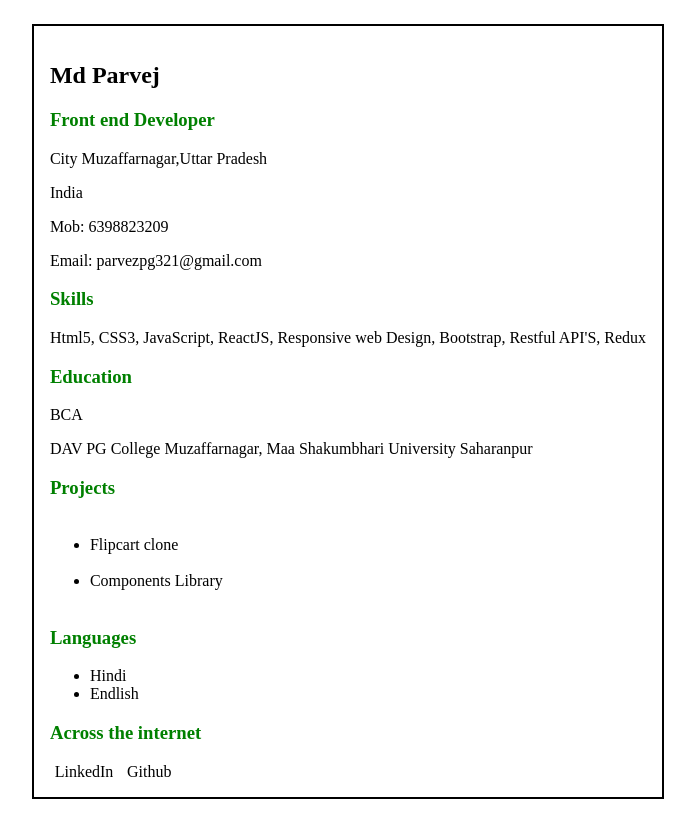
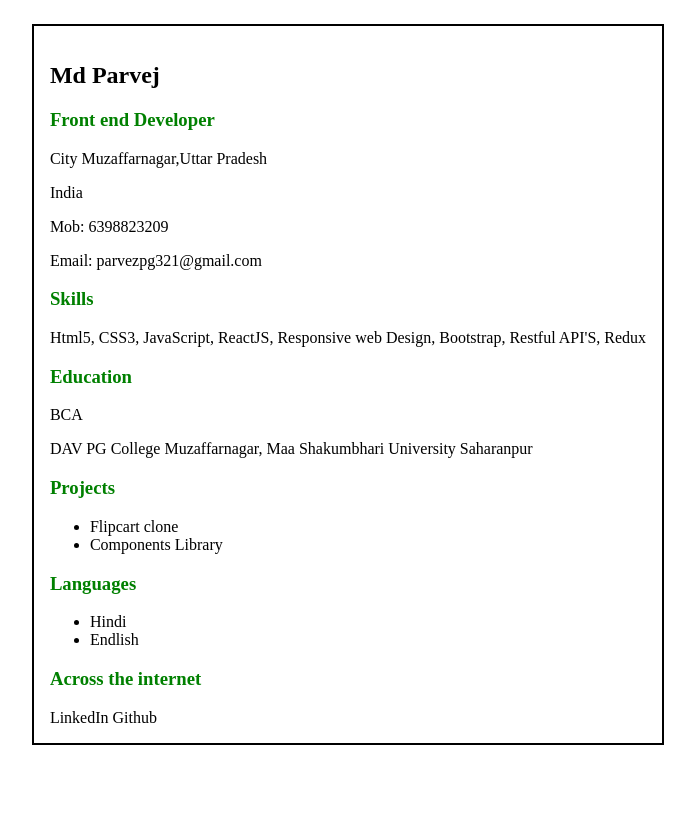
Before and after one commit to parvejg/single-page-cv, a plain HTML site: page index.html in a window 1280 px wide. Shown: the whole page, without its empty margins (292-987 px from the left). After the commit the page ends 800 px from the top, so only its background shows below. Drawn offline with Linux system fonts and the light colour scheme.

Commit message:
remove achor margin

```diff
--- a/style.css
+++ b/style.css
@@ -16,7 +16,6 @@ h3{
 a{
    text-decoration: none;
    color: black;
-   margin: .3rem;
 }
 p{
    font-weight: 500;
```
